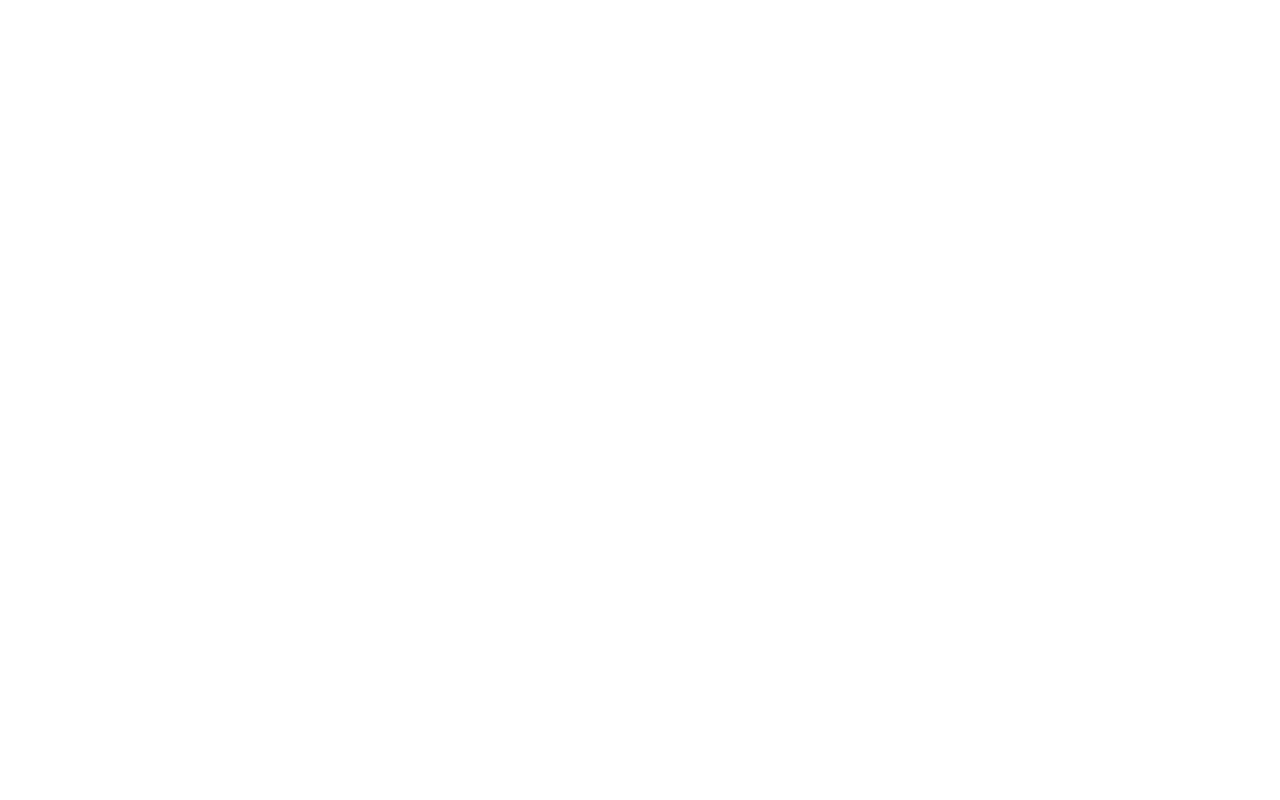
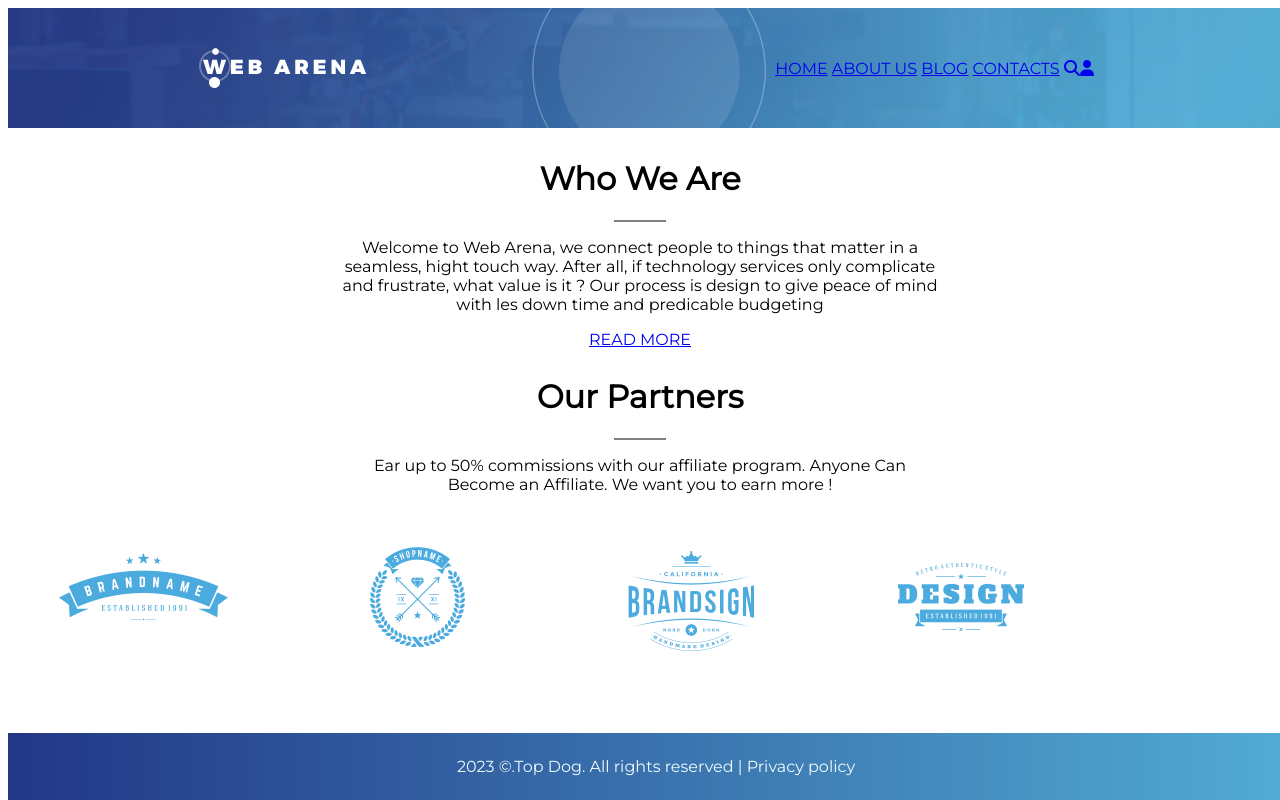
Before and after one commit to Nolanc61/bloc-1, a plain HTML site: page docs/pages/td3/about-us.html in a window 1280 px wide. Drawn offline with Linux system fonts and the light colour scheme.

Commit message:
Update td3 partie 2

```diff
--- a/docs/assets/css/main.css
+++ b/docs/assets/css/main.css
@@ -7,7 +7,7 @@ body {
 }
 
 header {
-  background-color: #4CAF50;
+  background-color: #0040ff;
   color: white;
   padding: 1rem;
   text-align: center;
@@ -35,7 +35,7 @@ section {
 }
 
 h2 {
-  color: #4CAF50;
+  color: #0040ff;
 }
 
 a {
@@ -58,6 +58,6 @@ footer {
 }
 
 footer a {
-  color: #4CAF50;
+  color: #0040ff;
   margin: 0 0.5rem;
 }
--- a/docs/assets/css/td3/conseil-gestion.css
+++ b/docs/assets/css/td3/conseil-gestion.css
@@ -43,6 +43,7 @@ body{
     box-shadow: 0px 5px 10px black;
     height: 250px;
     width: 200px;
+    flex-wrap: wrap;
 }
 
 .font1{
@@ -60,6 +61,7 @@ body{
     box-shadow: 0px 5px 10px black;
     height: 250px;
     width: 200px;
+    flex-wrap: wrap;
 }
 
 .font2{
@@ -78,6 +80,7 @@ body{
     box-shadow: 0px 5px 10px black;
     height: 250px;
     width: 200px;
+    flex-wrap: wrap;
 }
 
 .font3{
@@ -96,6 +99,7 @@ body{
     box-shadow: 0px 5px 10px black;
     height: 250px;
     width: 200px;
+    flex-wrap: wrap;
 }
 
 .font4{
--- /dev/null
+++ b/docs/assets/css/td3/web-arena.css
@@ -0,0 +1,94 @@
+body{
+    font-family: "Montserrat";
+}
+
+.home-menu{
+    background-image: url("../../images/about us/header-bg.jpg");
+    width: 100%;
+    background-position: center;
+    background-size: cover;
+    background-repeat: no-repeat;
+    display: flex;
+    justify-content: space-around;
+    align-items: center;
+    flex-direction: row;
+    padding: 10px;
+    height: 100px;
+    width: 100%;
+}
+
+.home-menu-left{
+    display: flex;
+    justify-content: left;
+    align-items: center;
+    margin: 10px;
+}
+
+nav li{
+    display: flex;
+    display: inline-block;
+}
+
+.home-menu-right{
+    display: flex;
+    flex-direction: row;
+    align-items: right;
+    justify-content: right;
+    padding: 10px;
+    margin: 10px;
+
+}
+
+hr{
+    width: 10;
+    width: 50px;
+    color: blue;
+}
+.content{
+    display: flex;
+    flex-direction: column;
+    align-items: center;
+}
+
+.container1{
+    background-color: blank;
+    text-align: center;
+    width: 600px;
+    height: 160px;
+    margin: 10px;
+}
+
+.container2{
+    background-color: blank;
+    align-items: end;
+    width: 600px;
+    height: 160px;
+    text-align: center;
+    margin: 10px
+}
+
+.container3{
+    justify-content: center;
+    align-items: center;
+}
+
+footer{
+    background: linear-gradient(to right, #223787, #52add4);
+    color: #effcfd;
+    position: fixed;
+    text-align: center;
+    width: 100%;
+    padding: 0.5em;
+    bottom: 0;
+}
+
+button{
+    display: flex;
+    justify-content: center;
+    border-radius: 5px;
+    border-width: 3px;
+    width: 50px;
+    height: 50px;
+    background-color: green;
+    color: blue;
+}
--- a/docs/pages/td3/about-us.html
+++ b/docs/pages/td3/about-us.html
@@ -0,0 +1,58 @@
+<!doctype html>
+<html lang="fr">
+<head>
+  <meta charset="utf-8">
+  <title>A propos de</title>
+  <link rel="stylesheet" href="https://fonts.googleapis.com/css?family=Montserrat">
+  <link rel="stylesheet" href="../../assets/css/td3/web-arena.css">
+  <link rel="stylesheet" href="https://cdnjs.cloudflare.com/ajax/libs/font-awesome/6.6.0/css/all.min.css" integrity="sha512-Kc323vGBEqzTmouAECnVceyQqyqdsSiqLQISBL29aUW4U/M7pSPA/gEUZQqv1cwx4OnYxTxve5UMg5GT6L4JJg==" crossorigin="anonymous" referrerpolicy="no-referrer" />
+</head>
+<body>
+    <div class="home-menu">
+        <div class="home-menu-left">
+            <img src="../../assets/images/about us/logo.png" alt="Logo header-bg"/>
+        </div>
+        <nav class="home-menu-right">
+            <ol>
+                <li><a href="#HOME">HOME</a></li>
+                <li><a href="#ABOUT US">ABOUT US</a></li>
+                <li><a href="#BLOG">BLOG</a></li>
+                <li><a href="#CONTACTS">CONTACTS</a></li>
+                <li><a href="#Search Bar"><i class="fa-solid fa-magnifying-glass"></a></i>
+                <li><a href="#Search Bar"><i class="fa-solid fa-user"></a></i>
+            </ol>
+        </nav>
+    </div>
+    <div class="content">
+        <div class="container1">
+            <h1>Who We Are</h1>
+            <hr noshade>
+            <p>Welcome to Web Arena, we connect people to things
+            that matter in a seamless, hight touch way. After all,
+            if technology services only complicate and frustrate,
+            what value is it ? Our process is design to give peace
+            of mind with les down time and predicable budgeting</p>
+            <a href="###" class="button">READ MORE</a>
+
+        </div>
+        <br><br>
+        <div class="container2">
+            <h1>Our Partners</h1>
+            <hr noshade>
+            <p>Ear up to 50% commissions with our affiliate program.
+            Anyone Can Become an Affiliate. We want you to earn more !
+            </p>
+        </div>
+    </div>
+    <div class="container3">
+        <img src="../../assets/images/about us/partner-1.png" alt="Logo Partner 1"/>
+        <img src="../../assets/images/about us/partner-2.png" alt="Logo Partner 2"/>
+        <img src="../../assets/images/about us/partner-3.png" alt="Logo Partner 3"/>
+        <img src="../../assets/images/about us/partner-4.png" alt="Logo Partner 4"/>
+    </div>
+  </div>
+  <footer>
+    <p>2023 ©.Top Dog. All rights reserved | Privacy policy</p>
+  </footer>
+</body>
+</html>
```
Also changed, not shown: docs/pages/td3/about-us2.html (added, +59 -0 lines), docs/pages/td3/conseil-gestion.html (+9 -9 lines), docs/assets/css/web-arena.css (deleted), docs/assets/images/about us/header-bg.jpg (added), docs/assets/images/about us/logo.png (added), docs/assets/images/about us/partner-1.png (added), docs/assets/images/about us/partner-2.png (added), docs/assets/images/about us/partner-3.png (added), docs/assets/images/about us/partner-4.png (added).
